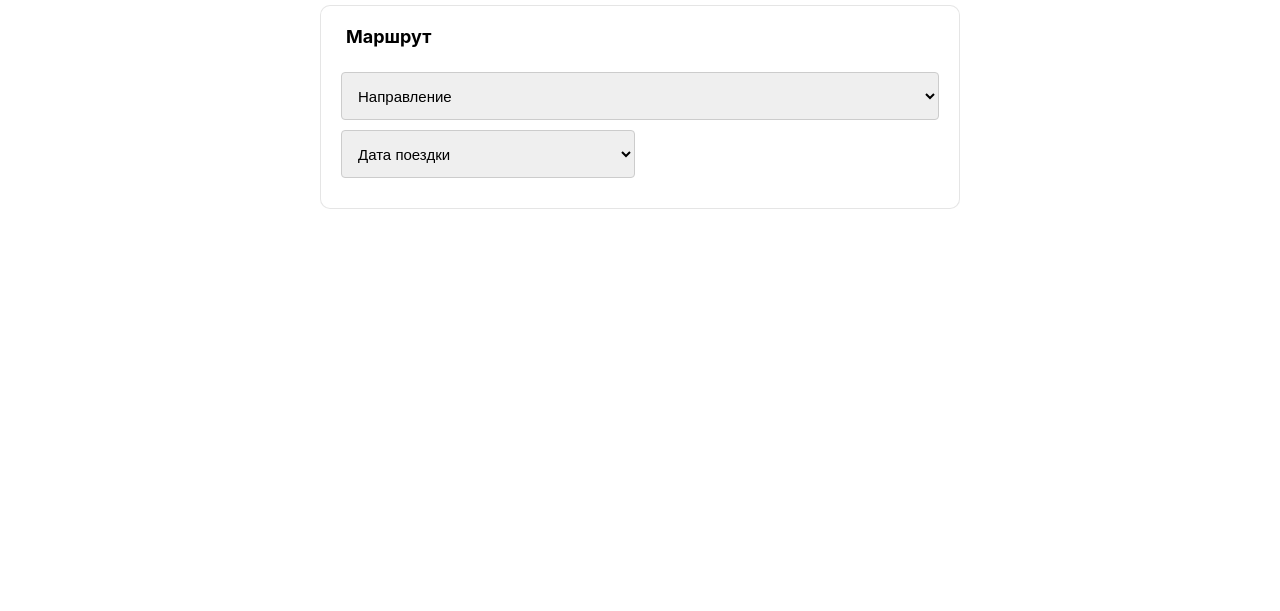
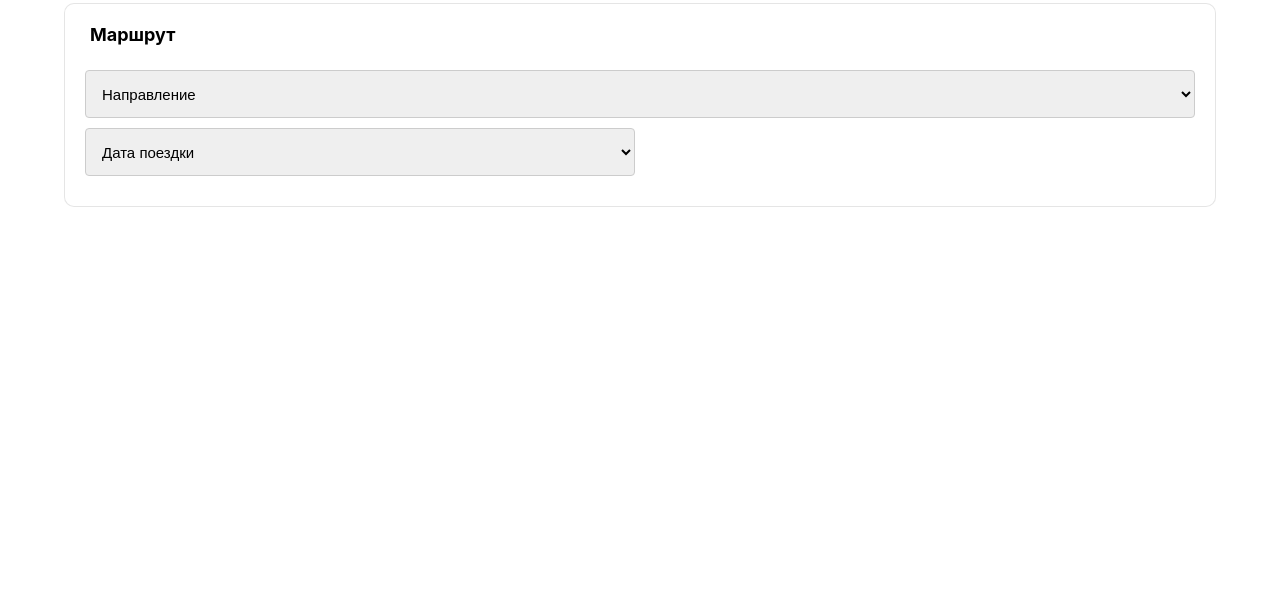
Before and after one commit to wasabully/transfer.github.io, a plain HTML site: page index.html in a window 1280 px wide. Shown: the part 189-800 px from the top of the page. Drawn offline with Linux system fonts and the light colour scheme.

Commit message:
Update styles.css

```diff
--- a/css/styles.css
+++ b/css/styles.css
@@ -240,6 +240,10 @@ textarea {
 
 /* Показываем гамбургер на мобильных устройствах */
 @media only screen and (max-width: 1300px) {
+       .container {
+        width: 90%; /* Ширина контейнера */
+        margin: 0 auto; /* Выравнивание по центру */
+    }
     .sidebar {
         display: none;
     }
```
